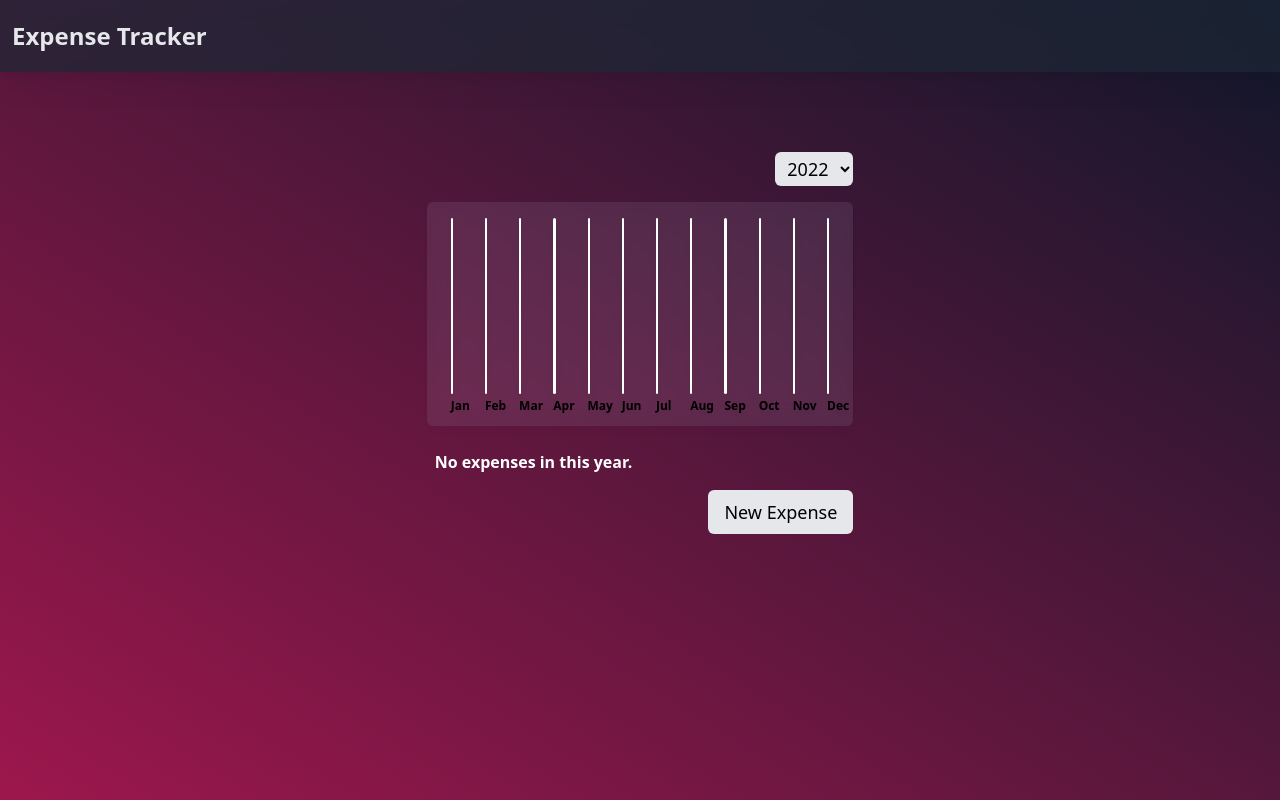
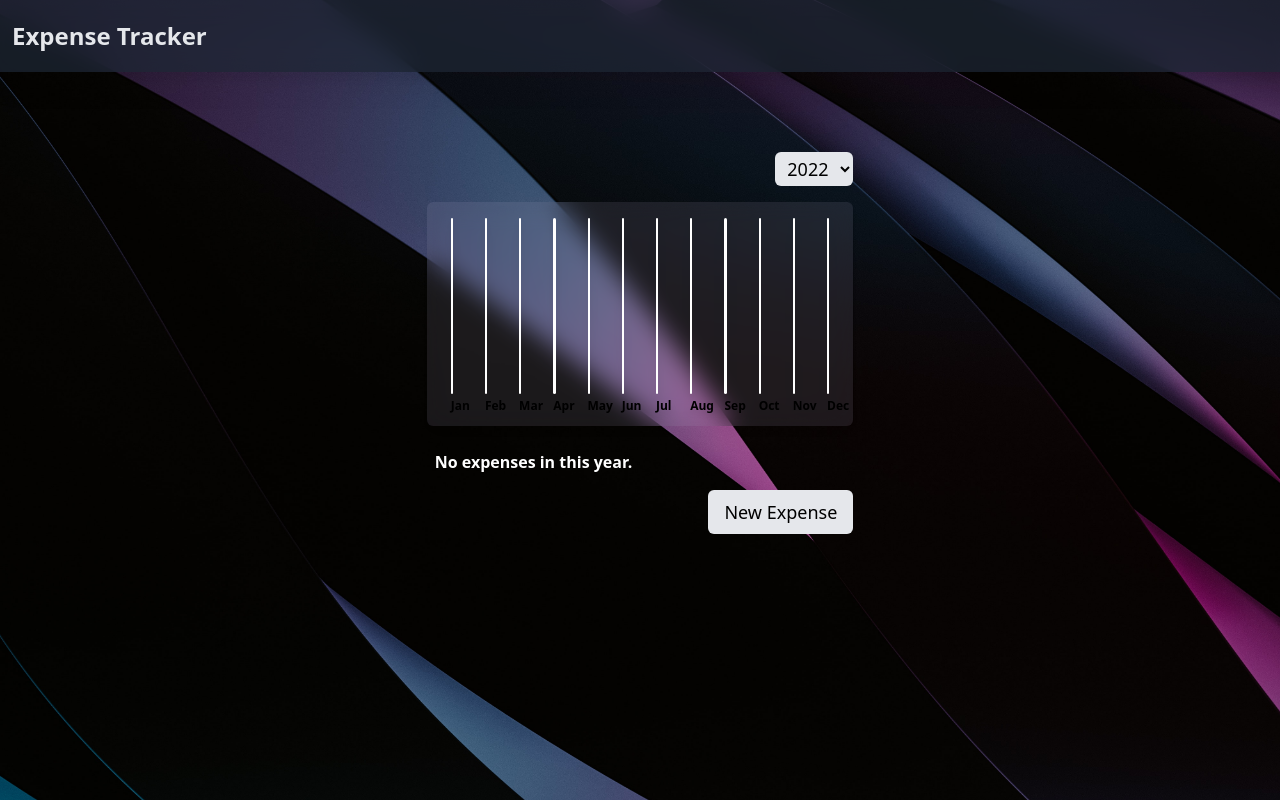
Before and after one commit to KuronoSangatsu7/React_Expense_Tracker, a React (Create React App) app: page / in a window 1280 px wide. Built offline with nearby package versions, Linux system fonts and the light colour scheme.

Commit message:
added background

```diff
--- a/src/components/UI/FullWrapper.js
+++ b/src/components/UI/FullWrapper.js
@@ -1,9 +1,19 @@
-
+import BackgroundImage from "../../bg.jpg";
 
 const FullWrapper = (props) => {
-    return <div className="h-full overflow-scroll bg-gradient-to-tr from-pink-800 to-slate-900">
-        {props.children}
+  return (
+    <div
+      className="h-full overflow-scroll bg-gradient-to-tr from-pink-800 to-slate-900"
+      style={{
+        backgroundImage: `url(${BackgroundImage})`,
+        backgroundClip: "content-box",
+        backgroundPosition: "center",
+        backgroundSize: "1920px 1080px",
+      }}
+    >
+      {props.children}
     </div>
-}
+  );
+};
 
 export default FullWrapper;
```
Also changed, not shown: src/bg.jpg (added).
